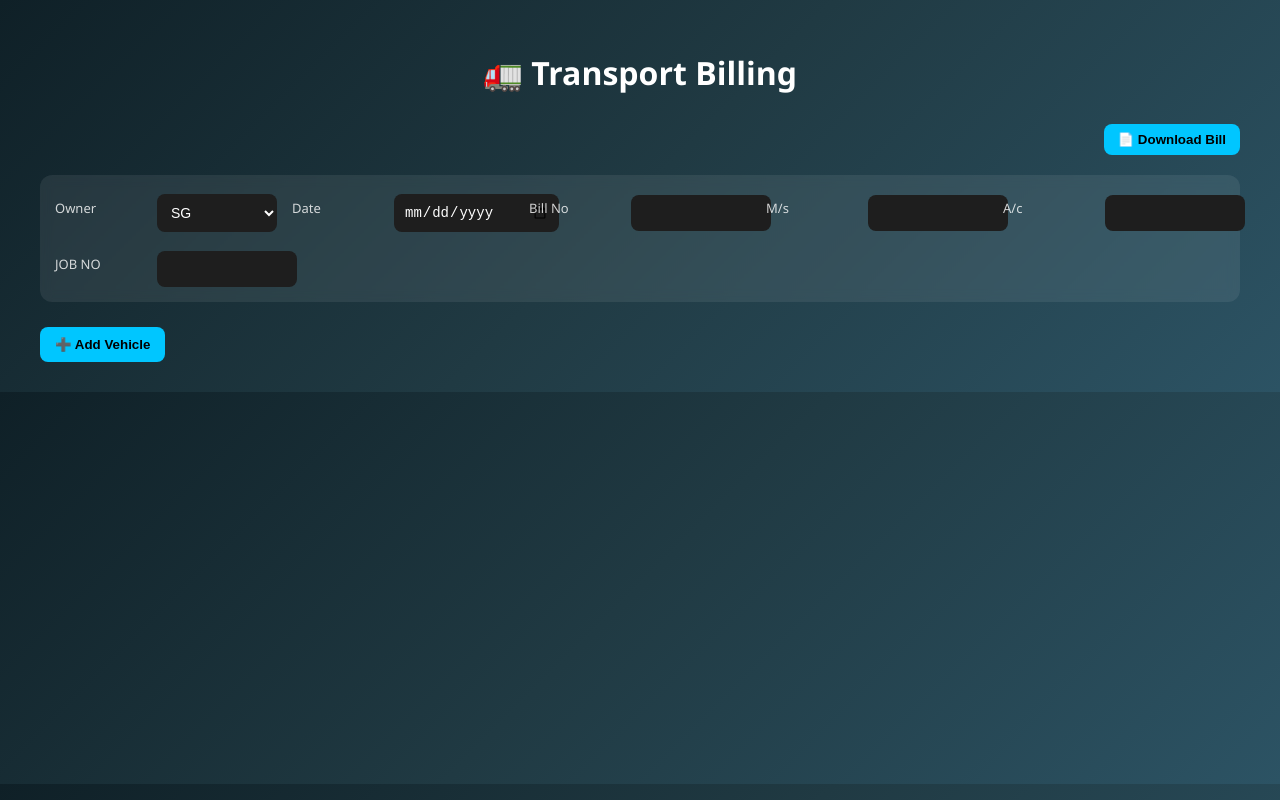
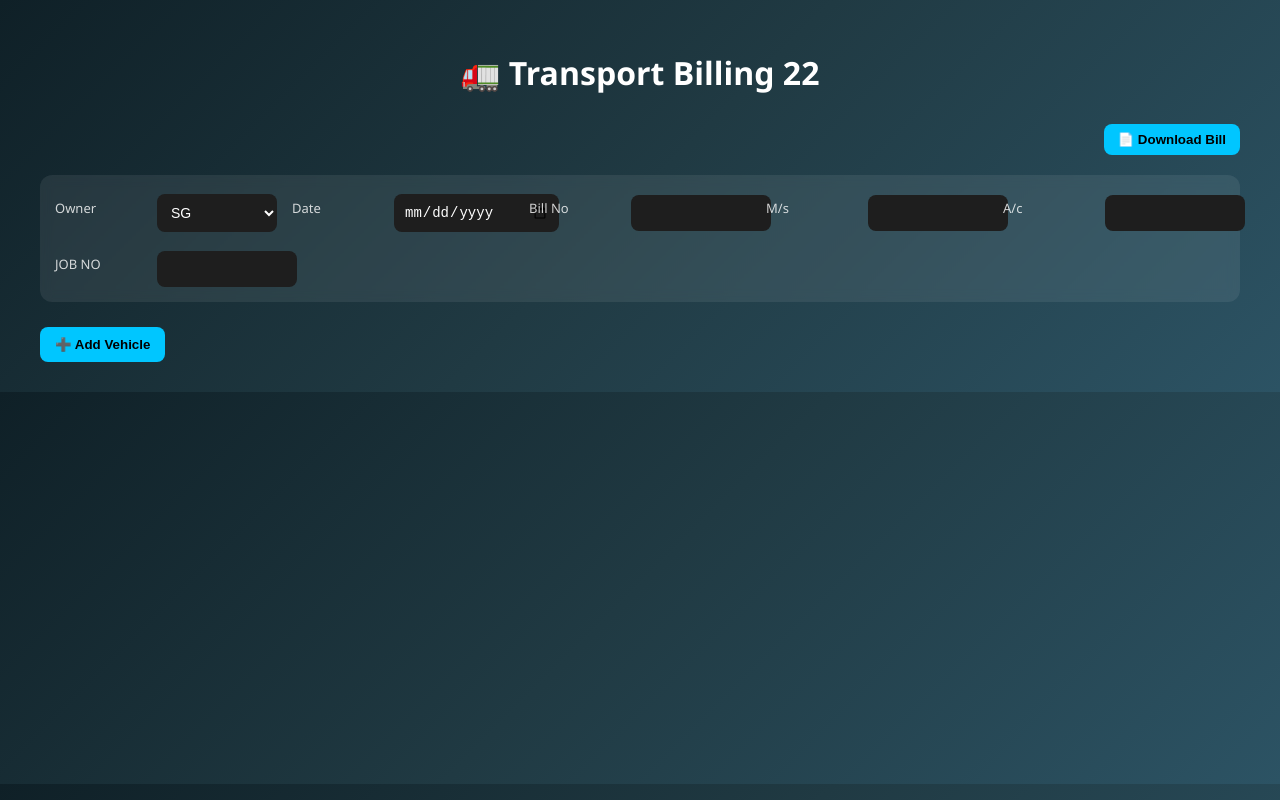
Before and after one commit to sid3798/transport, a React (Vite) app: page / in a window 1280 px wide. Built offline with nearby package versions, Linux system fonts and the light colour scheme.

Commit message:
verify deploy

```diff
--- a/src/pages/Transport.jsx
+++ b/src/pages/Transport.jsx
@@ -213,7 +213,7 @@ const handleDownloadPDF = async () => {
 
   return (
     <div className="container">
-      <h1>🚛 Transport Billing</h1>
+      <h1>🚛 Transport Billing 22</h1>
 
 
 
```
